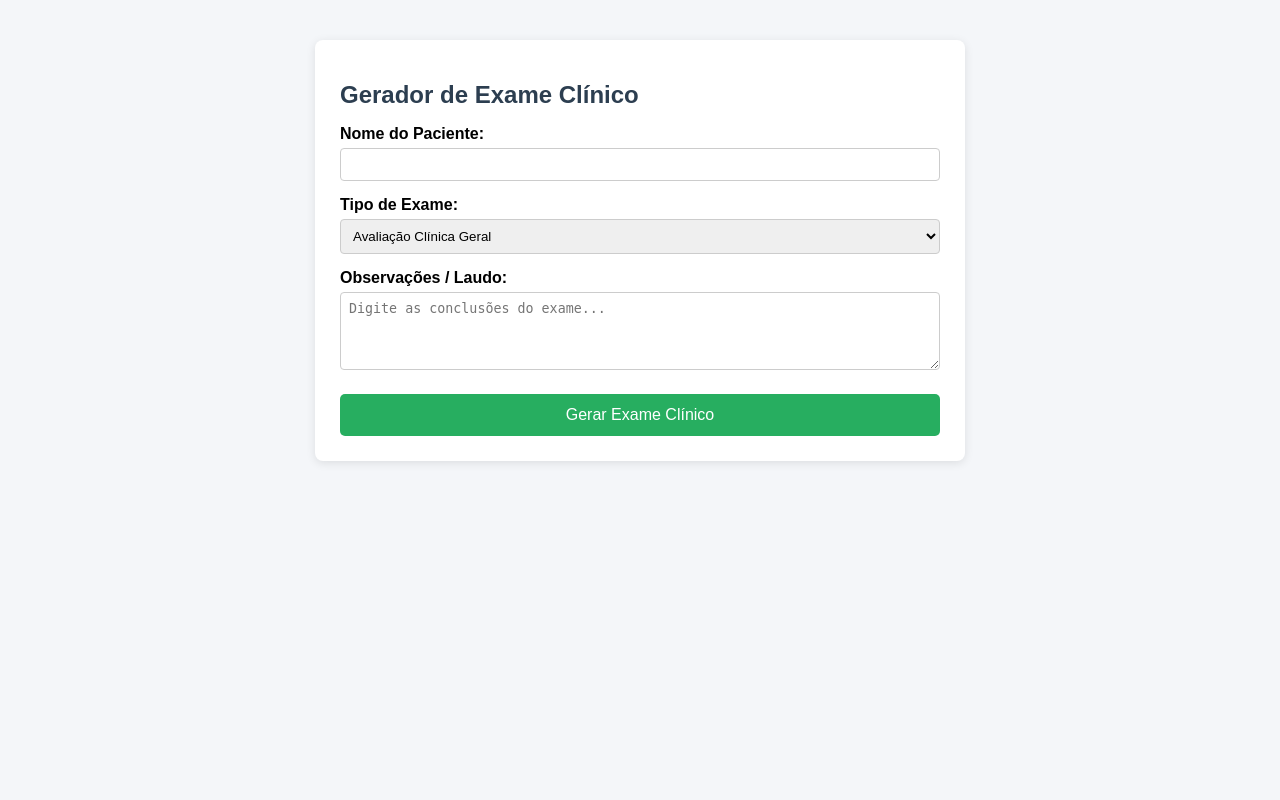
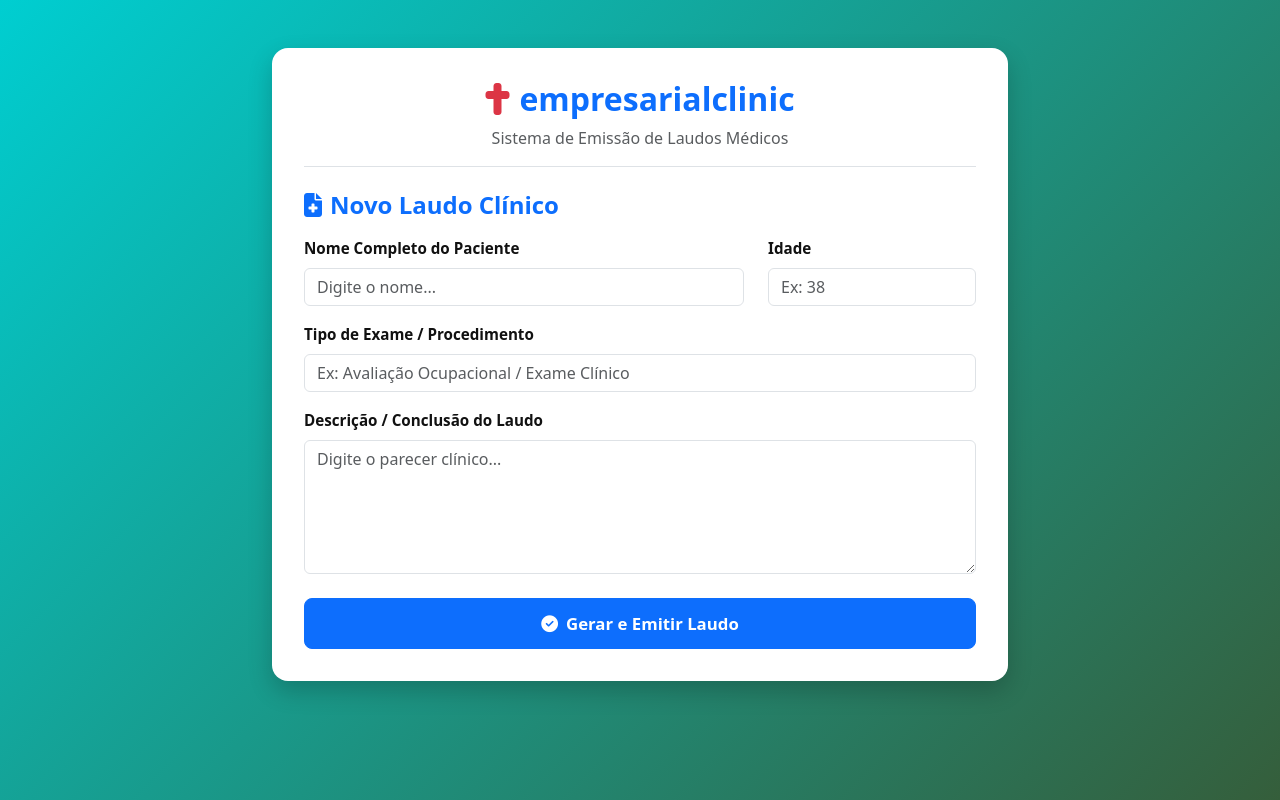
Before and after one commit to Cardosinho-max/Sistema-Cl-nica, a Flask app: page / in a window 1280 px wide. Run offline with Flask 3, Linux system fonts and the light colour scheme.

Commit message:
Add files via upload

```diff
--- a/templates/index.html
+++ b/templates/index.html
@@ -1,51 +1,133 @@
 <!DOCTYPE html>
-<html lang="pt-BR">
+<html lang="pt">
 <head>
     <meta charset="UTF-8">
-    <title>Sistema da Clínica - Exame Clínico</title>
+    <meta name="viewport" content="width=device-width, initial-scale=1.0">
+    <title>empresarialclinic - Gerador de Laudos</title>
+
+    <!-- Bootstrap 5 CSS -->
+    <link href="https://cdn.jsdelivr.net/npm/bootstrap@5.3.2/dist/css/bootstrap.min.css" rel="stylesheet">
+
+    <!-- Ícones FontAwesome (para a cruz vermelha e símbolos) -->
+    <link rel="stylesheet" href="https://cdnjs.cloudflare.com/ajax/libs/font-awesome/6.4.2/css/all.min.css">
+
     <style>
-        body { font-family: Arial, sans-serif; margin: 40px; background-color: #f4f6f9; }
-        .container { max-width: 600px; background: white; padding: 25px; border-radius: 8px; box-shadow: 0 2px 10px rgba(0,0,0,0.1); margin: auto; }
-        h1 { color: #2c3e50; font-size: 24px; }
-        label { font-weight: bold; display: block; margin-top: 15px; }
-        input, select, textarea { width: 100%; padding: 8px; margin-top: 5px; box-sizing: border-box; border: 1px solid #ccc; border-radius: 4px; }
-        button { margin-top: 20px; background: #27ae60; color: white; border: none; padding: 12px; width: 100%; font-size: 16px; border-radius: 5px; cursor: pointer; }
-        button:hover { background: #219150; }
-        .laudo { margin-top: 30px; border-top: 2px dashed #ccc; padding-top: 20px; }
-        .btn-print { background: #2980b9; margin-top: 10px; }
-        .btn-print:hover { background: #1f618d; }
+        /* Fundo em azul piscina misturado com verde musgo */
+        body {
+            font-family: system-ui, -apple-system, "Segoe UI", Roboto, Arial, sans-serif;
+            background: linear-gradient(135deg, #00ced1 0%, #355e3b 100%);
+            min-height: 100vh;
+            color: #111111; /* Texto geral em preto */
+        }
+
+        /* Cartão principal em branco puro */
+        .card-clinica {
+            background-color: #ffffff;
+            border: none;
+            border-radius: 16px;
+            box-shadow: 0 10px 25px rgba(0, 0, 0, 0.2);
+            padding: 2rem;
+        }
+
+        /* Cabeçalho da clínica */
+        .brand-title {
+            font-size: 2rem;
+            font-weight: 700;
+            color: #0d6efd; /* Nome/Destaque em Azul */
+        }
+
+        /* Cruz Vermelha */
+        .cruz-vermelha {
+            color: #dc3545;
+            margin-right: 10px;
+        }
+
+        /* Elementos e Títulos Importantes em Azul */
+        .texto-importante {
+            color: #0d6efd;
+            font-weight: 600;
+        }
+
+        /* Labels dos formulários em Preto */
+        .form-label {
+            color: #111111;
+            font-weight: 600;
+            font-size: 0.95rem;
+        }
+
+        /* Botão Principal */
+        .btn-emissao {
+            background-color: #0d6efd;
+            border-color: #0d6efd;
+            color: #ffffff;
+            font-weight: 600;
+            padding: 12px;
+            border-radius: 8px;
+            font-size: 1.05rem;
+        }
+
+        .btn-emissao:hover {
+            background-color: #0b5ed7;
+            border-color: #0a58ca;
+        }
     </style>
 </head>
 <body>
-    <div class="container">
-        <h1>Gerador de Exame Clínico</h1>
 
-        <form action="/" method="POST">
-            <label for="paciente">Nome do Paciente:</label>
-            <input type="text" id="paciente" name="paciente" required>
+    <div class="container py-5">
+        <div class="row justify-content-center">
+            <div class="col-lg-8">
 
-            <label for="tipo_exame">Tipo de Exame:</label>
-            <select id="tipo_exame" name="tipo_exame">
-                <option value="Avaliação Clínica Geral">Avaliação Clínica Geral</option>
-                <option value="Exame de Vista / Refracional">Exame de Vista / Refracional</option>
-                <option value="Atestado Ocupacional">Atestado Ocupacional</option>
-            </select>
+                <!-- Card em Fundo Branco -->
+                <div class="card-clinica">
 
-            <label for="observacoes">Observações / Laudo:</label>
-            <textarea id="observacoes" name="observacoes" rows="4" placeholder="Digite as conclusões do exame..."></textarea>
+                    <!-- Cabeçalho com Logótipo / Nome e Cruz Vermelha -->
+                    <div class="text-center mb-4 pb-3 border-bottom">
+                        <h1 class="brand-title d-flex align-items-center justify-content-center">
+                            <i class="fa-solid fa-cross cruz-vermelha"></i>empresarialclinic
+                        </h1>
+                        <p class="text-muted mb-0">Sistema de Emissão de Laudos Médicos</p>
+                    </div>
 
-            <button type="submit">Gerar Exame Clínico</button>
-        </form>
+                    <!-- Título da Secção Importante em Azul -->
+                    <h4 class="texto-importante mb-3">
+                        <i class="fa-solid fa-file-medical me-2"></i>Novo Laudo Clínico
+                    </h4>
 
-        {% if paciente %}
-        <div class="laudo">
-            <h2>Comprovativo / Laudo Gerado</h2>
-            <p><strong>Paciente:</strong> {{ paciente }}</p>
-            <p><strong>Exame:</strong> {{ tipo_exame }}</p>
-            <p><strong>Resultado/Observações:</strong> {{ observacoes }}</p>
-            <button class="btn-print" onclick="window.print()">Imprimir / Salvar em PDF</button>
+                    <!-- Formulário de Exemplo -->
+                    <form action="/gerar" method="POST">
+                        <div class="row mb-3">
+                            <div class="col-md-8 mb-3 mb-md-0">
+                                <label class="form-label">Nome Completo do Paciente</label>
+                                <input type="text" class="form-control" name="paciente" placeholder="Digite o nome..." required>
+                            </div>
+                            <div class="col-md-4">
+                                <label class="form-label">Idade</label>
+                                <input type="number" class="form-control" name="idade" placeholder="Ex: 38">
+                            </div>
+                        </div>
+
+                        <div class="mb-3">
+                            <label class="form-label">Tipo de Exame / Procedimento</label>
+                            <input type="text" class="form-control" name="exame" placeholder="Ex: Avaliação Ocupacional / Exame Clínico">
+                        </div>
+
+                        <div class="mb-4">
+                            <label class="form-label">Descrição / Conclusão do Laudo</label>
+                            <textarea class="form-control" name="conclusao" rows="5" placeholder="Digite o parecer clínico..."></textarea>
+                        </div>
+
+                        <!-- Botão Importante em Azul -->
+                        <button type="submit" class="btn btn-emissao w-100">
+                            <i class="fa-solid fa-check-circle me-2"></i>Gerar e Emitir Laudo
+                        </button>
+                    </form>
+
+                </div>
+
+            </div>
         </div>
-        {% endif %}
     </div>
+
 </body>
 </html>
```
